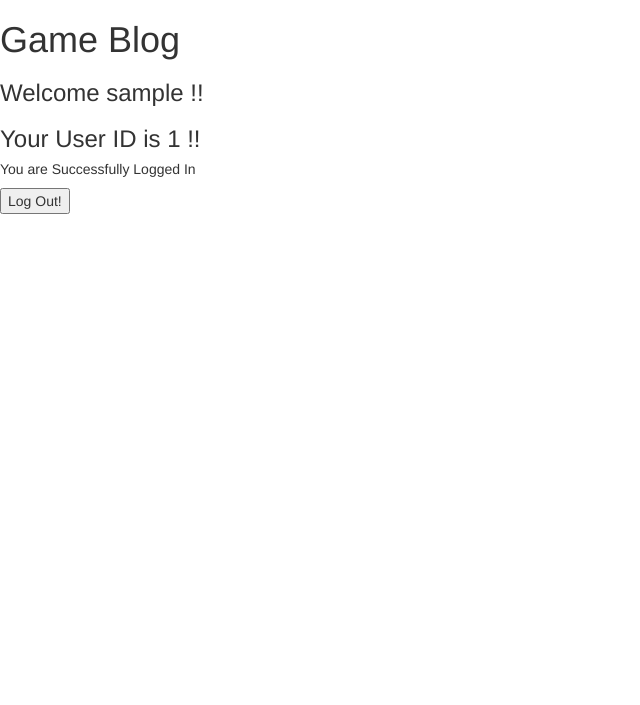
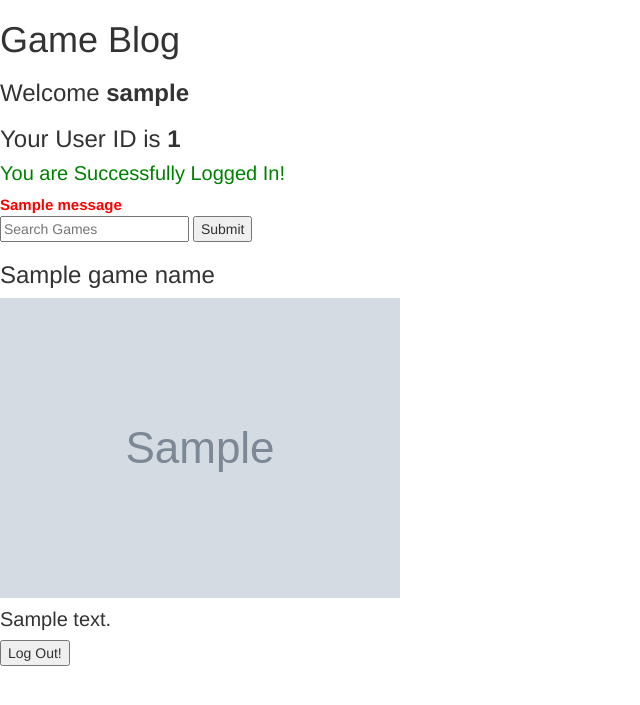
Before and after one commit to YasheshP458/Group-3-Section-006--Game-Blog, a Flask app: template templates/main.html in a window 1280 px wide. Shown: the top 705 px of the page, without its empty margins (0-640 px from the left). Run offline with Flask 2, Linux system fonts and the light colour scheme; the template is opened without the code that fills it: most values are stand-ins (such as "Sample title", 1, 10 or a date in 2020); grey boxes marked "Sample" are stand-in pictures; one stand-in notice (Sample message) is shown; some libraries are stand-ins or nearby versions.

Commit message:
Search functionality on main page

```diff
--- a/app.py
+++ b/app.py
@@ -8,6 +8,7 @@ Chris English, Aaron Reyes
 """
 
 import os
+from re import L
 import flask
 import requests
 import bcrypt
@@ -16,6 +17,8 @@ from dotenv import load_dotenv, find_dotenv
 from flask import Flask, session, abort, redirect
 
 from flask_sqlalchemy import SQLAlchemy
+
+from igdb import search_game_data, get_cover_url, clean_string, get_game_data
 
 from oauth2client.contrib.flask_util import UserOAuth2
 import google.oauth2.credentials
@@ -175,9 +178,28 @@ def account():
     pass
 
 
-@app.route("/main")
+@app.route("/main", methods=["GET", "POST"])
 def main():
-    return flask.render_template("main.html")
+    data = flask.request.form
+    input_game = data["game"]
+    if flask.request.method == "POST":
+        if search_game_data(input_game) == "Invalid Name":
+            flask.flash("Game does not exist or invalid name. Try again!")
+        else:
+            game_name, cover_url, game_summary = search_game_data(input_game)
+            return flask.render_template(
+                "main.html",
+                game_name = game_name,
+                cover_url = cover_url,
+                game_summary = game_summary,
+                username=oauth2.email,
+                user_id=oauth2.user_id,
+            )
+    return flask.render_template(
+        "main.html",
+        username=oauth2.email,
+        user_id=oauth2.user_id,
+    )
 
 
 @app.route("/oauth2authorize")
--- a/static/style.css
+++ b/static/style.css
@@ -1,6 +1,14 @@
 .G_button {
-    height:20%;
-    width:20%;
-    margin-left:20px;
+    height: 20%;
+    width: 20%;
+    margin-left: 20px;
     margin-bottom: 20px;
 }
+.flashes{
+    color:red;
+    font-weight: bold;
+    font-size: 15px;
+}
+h5{
+    font-size: 20px;
+}
--- a/templates/main.html
+++ b/templates/main.html
@@ -8,20 +8,33 @@
 </head>
 
 <body>
-    <h1 text-align: center;> Game Blog </h1>
-    <h3> Welcome {{username}} !!</h3>
-    <h3> Your User ID is {{user_id}} !!</h3>
-    <h5> You are Successfully Logged In</h5>
+    <h1> Game Blog </h1>
+    <h3> Welcome <b>{{ username }}</b></h3>
+    <h3> Your User ID is <b>{{ user_id }}</b></h3>
+    <h5 style= "color: green;"> You are Successfully Logged In!</h5>
 
-    </div>
+    {% with messages = get_flashed_messages() %}
+    {% if messages %}
+    {% for message in messages %}
+    <Text class="flashes">
+        {{message}}
+    </Text>
+    {% endfor %}
+    {% endif %}
+    {% endwith %}
+
+    <form method="POST" action="/main">
+        <input type="text" name="game" placeholder="Search Games" />
+        <input type="submit" class="submit" value="Submit" />
+    </form>
+
+    <h3>{{ game_name }}</h3>
+    <img src="{{cover_url}}">
+    <h5>{{ game_summary }}</h5>
+
     <form method="POST" action="/logout">
         <input type="submit" value="Log Out!" />
     </form>
-
-
-    <div>
-
-    </div>
 </body>
 
 </html>
```
